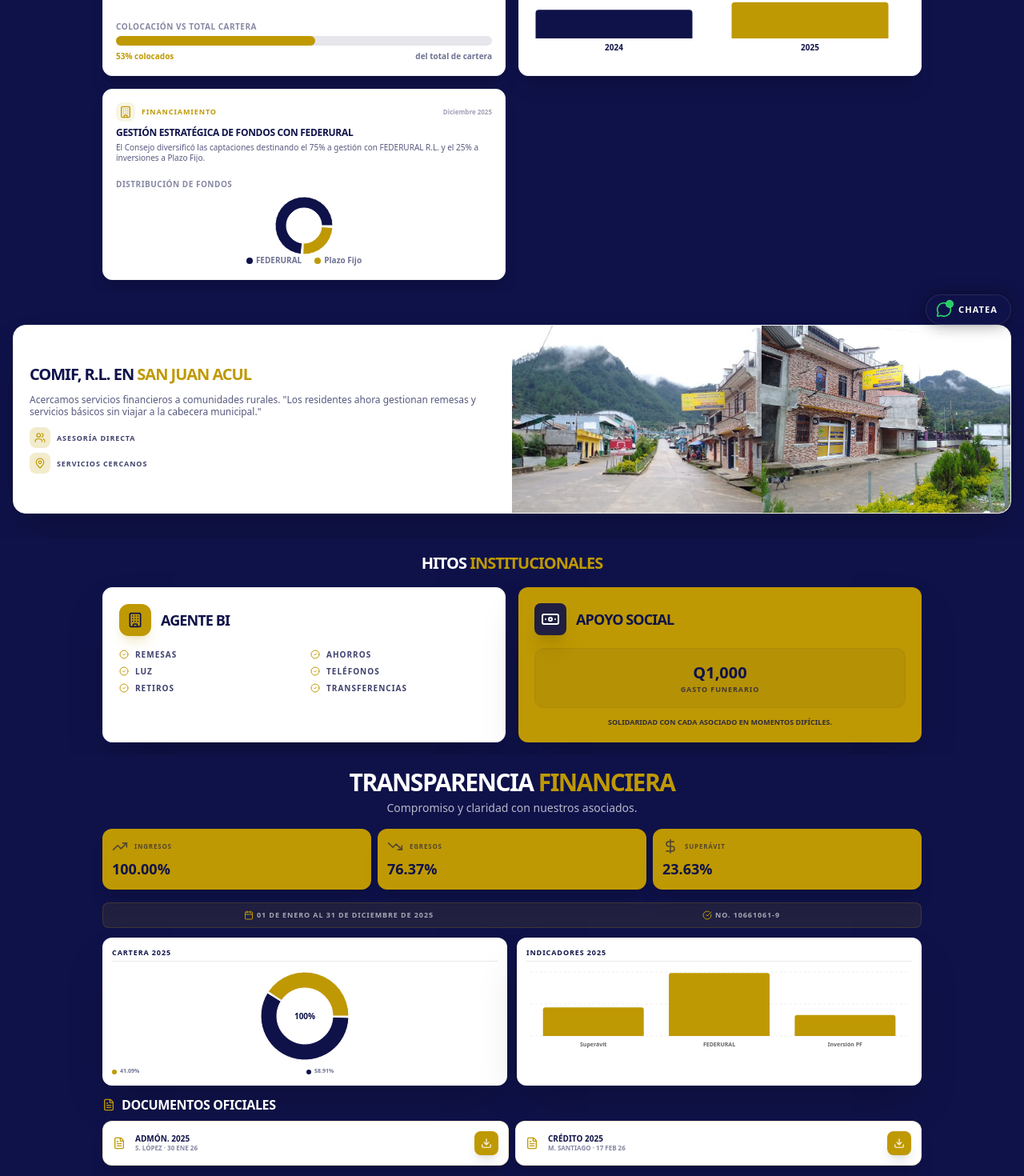
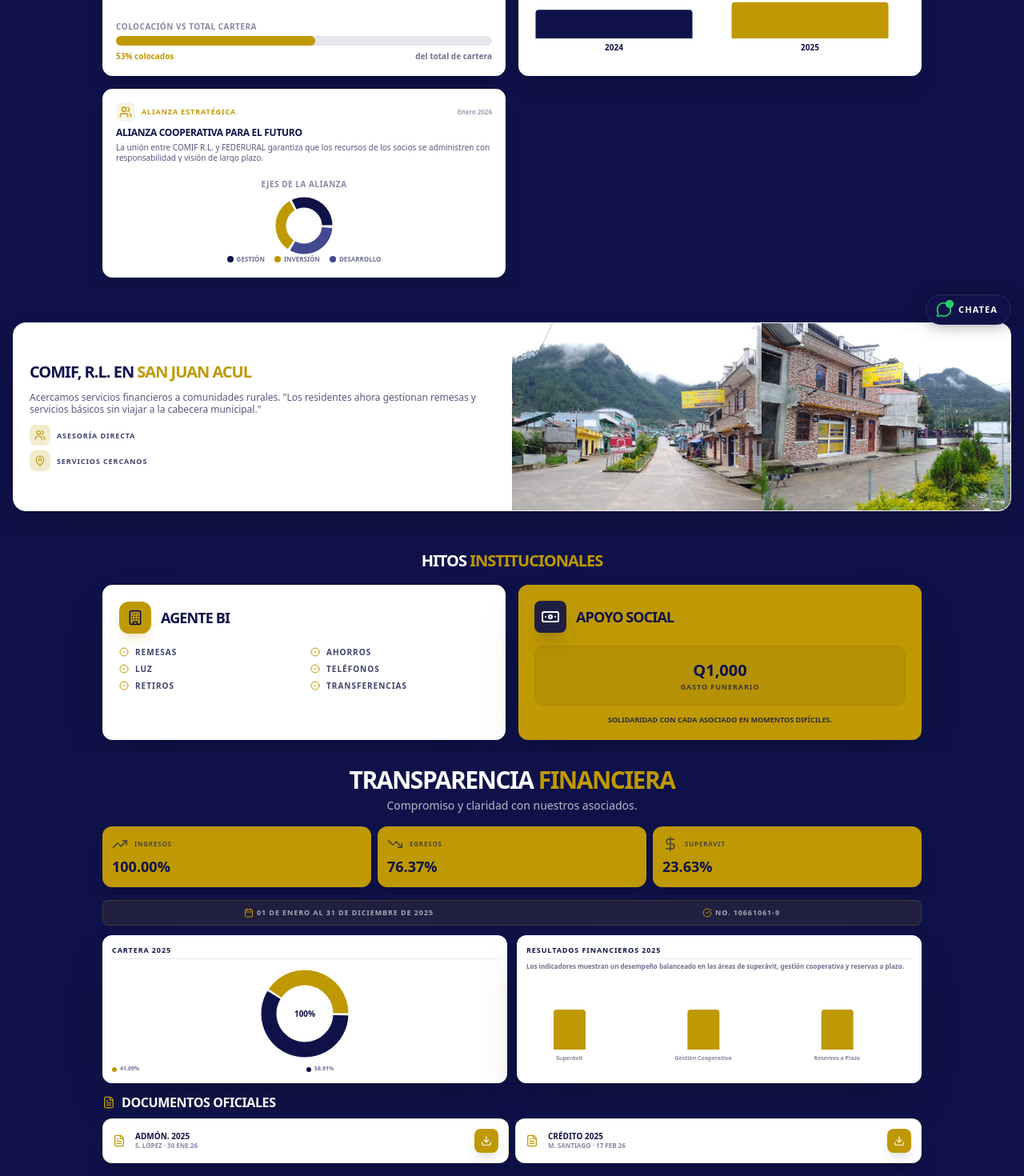
Before and after one commit to GalindoPro/comifrl, a React (Vite) app: page /noticias in a window 1280 px wide. Shown: the part 378-1848 px from the top of the page at 80% size. Built offline with nearby package versions, Linux system fonts and the light colour scheme.

Commit message:
feat: update strategic alliance dashboard and refine financial service product naming and rate visualization

```diff
--- a/src/components/FinancialSummary.tsx
+++ b/src/components/FinancialSummary.tsx
@@ -36,9 +36,9 @@ const cartera = [
 ];
 
 const resultados = [
-    { concepto: "Superávit", monto: 3.58 },
-    { concepto: "FEDERURAL", monto: 7.88 },
-    { concepto: "Inversión PF", monto: 2.63 },
+    { concepto: "Superávit", monto: 5.0 },
+    { concepto: "Gestión Cooperativa", monto: 5.0 },
+    { concepto: "Reservas a Plazo", monto: 5.0 },
 ];
 
 // ── Helpers ───────────────────────────────────────────────────────────────────
@@ -176,18 +176,25 @@ export const FinancialSummary = () => {
                     </div>
 
                     {/* ResultadosChart — Bar */}
-                    <div className="bg-white rounded-xl p-3 shadow-2xl">
-                        <h3 className="text-brand-blue font-black text-[9px] uppercase tracking-widest mb-2 border-b pb-1">
-                            Indicadores 2025
+                    <div className="bg-white rounded-xl p-3 shadow-2xl flex flex-col">
+                        <h3 className="text-brand-blue font-black text-[9px] uppercase tracking-widest mb-1 border-b pb-1">
+                            RESULTADOS FINANCIEROS 2025
                         </h3>
-                        <div className="h-[120px]">
+                        <p className="text-[8px] text-brand-blue/60 font-bold leading-tight mb-3">
+                            Los indicadores muestran un desempeño balanceado en las áreas de superávit, gestión cooperativa y reservas a plazo.
+                        </p>
+                        <div className="h-[100px] mt-auto">
                             <ResponsiveContainer width="100%" height="100%">
-                                <BarChart data={resultados}>
-                                    <CartesianGrid strokeDasharray="3 3" vertical={false} stroke="#00000010" />
-                                    <XAxis dataKey="concepto" tick={{ fontSize: 7, fontWeight: 900 }} axisLine={false} tickLine={false} />
-                                    <YAxis hide />
+                                <BarChart data={resultados} margin={{ top: 10, right: 10, left: -30, bottom: 0 }}>
+                                    <XAxis
+                                        dataKey="concepto"
+                                        tick={{ fontSize: 7, fontWeight: 800, fill: '#0F124980' }}
+                                        axisLine={false}
+                                        tickLine={false}
+                                    />
+                                    <YAxis hide domain={[0, 6]} />
                                     <Tooltip content={<BarTooltip />} />
-                                    <Bar dataKey="monto" fill={C.mustard} radius={[3, 3, 0, 0]} />
+                                    <Bar dataKey="monto" fill="#BF9903" radius={[4, 4, 0, 0]} barSize={40} />
                                 </BarChart>
                             </ResponsiveContainer>
                         </div>
--- a/src/components/News.tsx
+++ b/src/components/News.tsx
@@ -94,23 +94,24 @@ const news2025 = [
         ),
     },
     {
-        categoria: "Financiamiento",
-        fecha: "Diciembre 2025",
-        titulo: "Gestión estratégica de fondos con FEDERURAL",
+        categoria: "Alianza Estratégica",
+        fecha: "Enero 2026",
+        titulo: "ALIANZA COOPERATIVA PARA EL FUTURO",
         resumen:
-            "El Consejo diversificó las captaciones destinando el 75% a gestión con FEDERURAL R.L. y el 25% a inversiones a Plazo Fijo.",
-        icon: <Building className="w-4 h-4 text-brand-mustard" />,
+            "La unión entre COMIF R.L. y FEDERURAL garantiza que los recursos de los socios se administren con responsabilidad y visión de largo plazo.",
+        icon: <Users className="w-4 h-4 text-brand-mustard" />,
         chart: (
             <div className="mt-3">
-                <p className="text-[10px] font-bold text-brand-blue/50 uppercase tracking-wider mb-1">
-                    Distribución de fondos
+                <p className="text-[10px] font-bold text-brand-blue/50 uppercase tracking-wider mb-1 text-center">
+                    Ejes de la alianza
                 </p>
                 <ResponsiveContainer width="100%" height={80}>
                     <PieChart>
                         <Pie
                             data={[
-                                { name: "FEDERURAL", value: 75 },
-                                { name: "Plazo Fijo", value: 25 },
+                                { name: "Gestión Cooperativa", value: 33.3 },
+                                { name: "Inversión Segura", value: 33.3 },
+                                { name: "Desarrollo Comunitario", value: 33.3 },
                             ]}
                             cx="50%"
                             cy="50%"
@@ -121,22 +122,26 @@ const news2025 = [
                         >
                             <Cell fill="#0F1249" />
                             <Cell fill="#BF9903" />
+                            <Cell fill="#434892" />
                         </Pie>
                         <Tooltip
                             formatter={(v) =>
                                 typeof v === "number"
-                                    ? `${v}%`
+                                    ? `Equilibrio`
                                     : String(v)
                             }
                         />
                     </PieChart>
                 </ResponsiveContainer>
-                <div className="flex justify-center gap-4 text-[10px] font-bold text-brand-blue/60 -mt-1">
+                <div className="flex flex-wrap justify-center gap-x-3 gap-y-1 text-[8px] font-black text-brand-blue/60 -mt-1">
                     <span className="flex items-center gap-1">
-                        <span className="w-2 h-2 rounded-full bg-brand-blue inline-block" />FEDERURAL
+                        <span className="w-2 h-2 rounded-full bg-brand-blue inline-block" />GESTIÓN
                     </span>
                     <span className="flex items-center gap-1">
-                        <span className="w-2 h-2 rounded-full bg-brand-mustard inline-block" />Plazo Fijo
+                        <span className="w-2 h-2 rounded-full bg-brand-mustard inline-block" />INVERSIÓN
+                    </span>
+                    <span className="flex items-center gap-1">
+                        <span className="w-2 h-2 rounded-full bg-[#434892] inline-block" />DESARROLLO
                     </span>
                 </div>
             </div>
--- a/src/components/Services.tsx
+++ b/src/components/Services.tsx
@@ -31,7 +31,7 @@ const services = [
     },
     {
         icon: <Wallet className="w-10 h-10" />,
-        title: "Créditos Personales",
+        title: "Crédito Fiduciario",
         subtitle: "Financiamiento flexible",
         description: "Apoyo inmediato para tus proyectos personales y familiares.",
         benefits: [
@@ -48,7 +48,7 @@ const services = [
     },
     {
         icon: <Home className="w-10 h-10" />,
-        title: "Créditos de Vivienda",
+        title: "Crédito Hipotecario",
         subtitle: "Tu casa, tu futuro",
         description: "Haz realidad el sueño de tu hogar con nuestro financiamiento.",
         benefits: [
@@ -66,12 +66,10 @@ const services = [
 ];
 
 const tasas = [
-    { producto: "Préstamos", tasa: 24.0 },
-    { producto: "Ahorro Programado", tasa: 10.5 },
-    { producto: "Ahorro Corriente", tasa: 7.0 },
-    { producto: "Ahorro Infanto-Infantil", tasa: 7.0 },
-    { producto: "Ahorro Plazo Fijo", tasa: 14.0 },
-    { producto: "Plazo Fijo 6 meses", tasa: 6.0 },
+    { producto: "Ahorro Programado", tasa: 10.5, crecimiento: "+12%" },
+    { producto: "Ahorro Corriente", tasa: 7.0, crecimiento: "+9%" },
+    { producto: "Ahorro Infanto-Infantil", tasa: 7.0, crecimiento: "+7%" },
+    { producto: "Ahorro Plazo Fijo", tasa: 14.0, crecimiento: "+46%" },
 ];
 
 const CustomTooltipTasas = ({
@@ -80,14 +78,18 @@ const CustomTooltipTasas = ({
     label,
 }: {
     active?: boolean;
-    payload?: { value: number }[];
+    payload?: { value: number; payload: any }[];
     label?: string;
 }) => {
     if (active && payload && payload.length) {
+        const data = payload[0].payload;
         return (
             <div className="bg-brand-blue text-white px-3 py-2 rounded-lg shadow-xl text-xs font-bold border border-brand-mustard/40">
                 <p className="mb-0.5 text-white/70">{label}</p>
-                <p className="text-brand-mustard">{payload[0].value}% anual</p>
+                <div className="flex flex-col gap-0.5">
+                    <p className="text-brand-mustard">Interés: {payload[0].value}% anual</p>
+                    <p className="text-white">Crecimiento: <span className="text-green-400">{data.crecimiento}</span></p>
+                </div>
             </div>
         );
     }
@@ -251,6 +253,7 @@ export function Services() {
                                     <XAxis
                                         type="number"
                                         domain={[0, 30]}
+                                        ticks={[0, 8, 16, 24, 30]}
                                         tickFormatter={(v) => `${v}%`}
                                         tick={{
                                             fill: "#0F124980",
```
